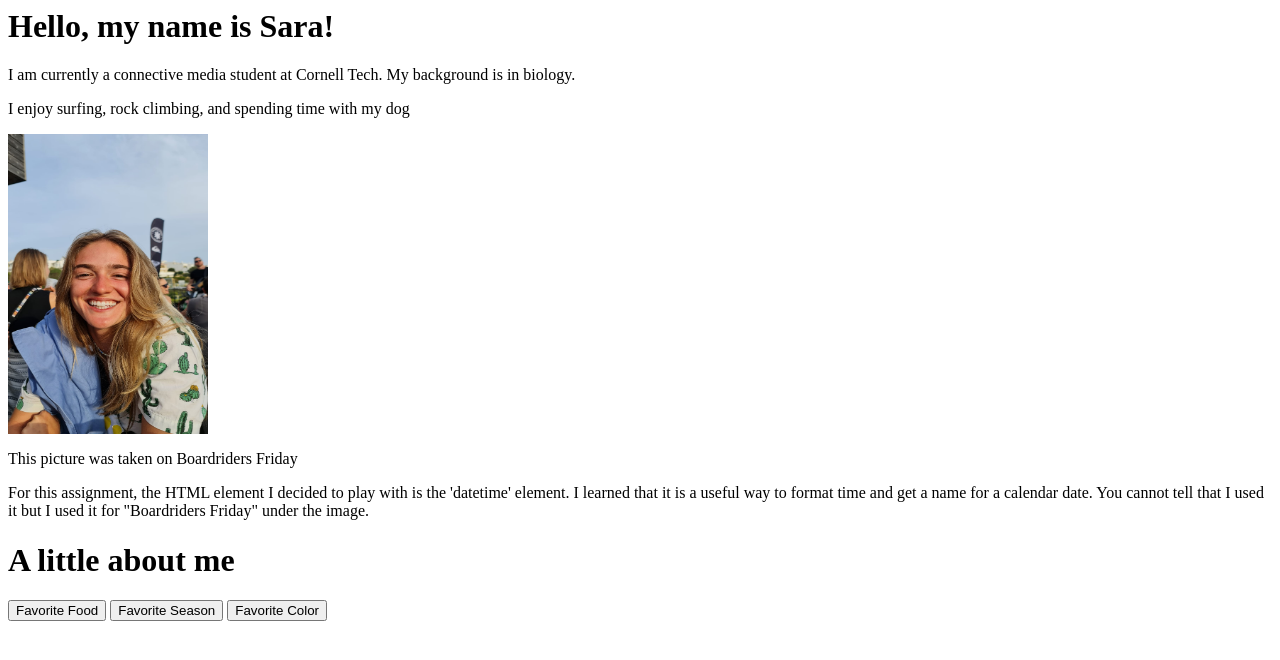
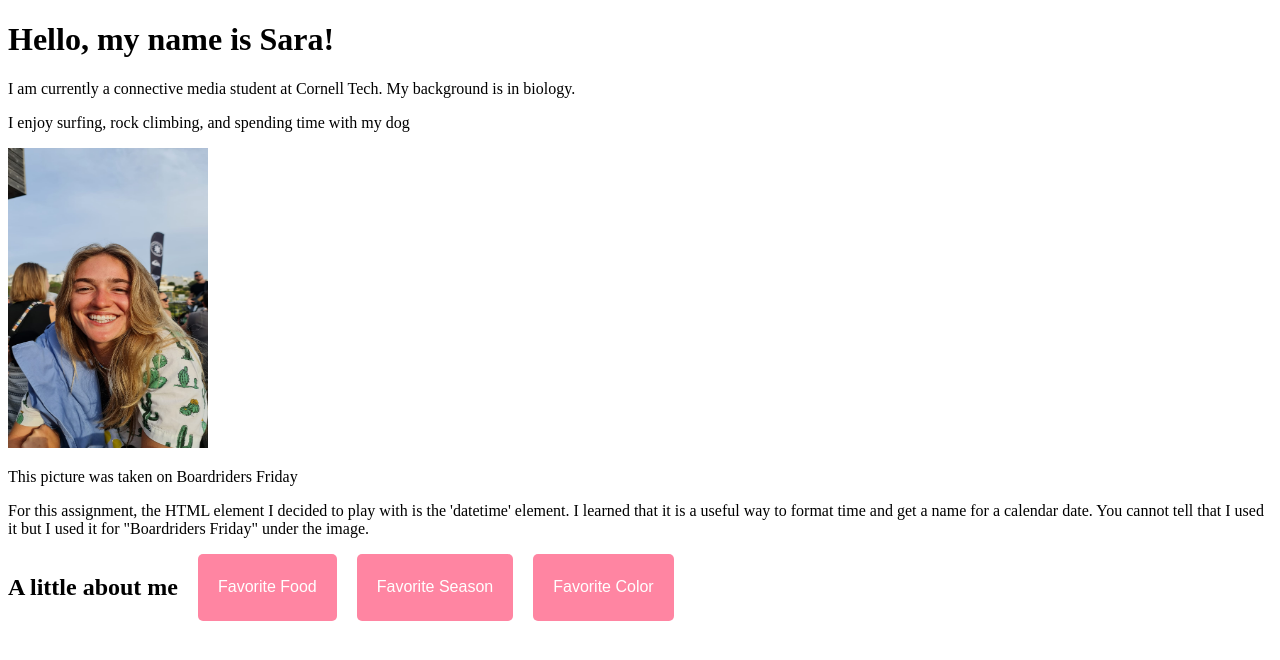
Before and after one commit to Sarafzr/bss_hw3, a plain HTML site: page index.html in a window 1280 px wide. Drawn offline with Linux system fonts and the light colour scheme.

Commit message:
office hour changes

```diff
--- a/index.html
+++ b/index.html
@@ -1,3 +1,11 @@
+<!DOCTYPE html>
+<html>
+<head>
+    <link rel="stylesheet" href="styles.css">
+    <title>test</title>
+</head>
+<body>
+
     <h1>Hello, my name is Sara!</h1>
     <p>I am currently a connective media student at Cornell Tech. My background is in biology.</p>
     <p>I enjoy surfing, rock climbing, and spending time with my dog</p>
@@ -7,9 +15,12 @@
         I learned that it is a useful way to format time and get a name for a calendar date.
         You cannot tell that I used it but I used it for "Boardriders Friday" under the image.
     </p>
-<h1>A little about me</h1>
     <section class="about-me">
+        <h2>A little about me</h2>
         <button type="button" class="about-button" onclick="alert('Grapes')">Favorite Food</button>
         <button type="button" class="about-button" onclick="alert('Summer')">Favorite Season</button>
         <button type="button" class="about-button" onclick="alert('Pink')">Favorite Color</button>
     </section>
+
+</body>
+</html>
--- a/styles.css
+++ b/styles.css
@@ -1,13 +1,14 @@
 .about-me {
     display: flex;
-    justify-content: center;
-    align-items: center;
+    /* justify-content: center; */
+    /* align-items: center; */
     gap: 20px;
     flex-wrap: wrap;
-    padding: 20px;
+    /* padding: 20px; */
 }
 
 .about-button {
+    display: block;
     padding: 10px 20px;
     font-size: 16px;
     border: none;
@@ -21,3 +22,4 @@
 .about-button:hover {
     transform: scale(1.2);
     background-color: #ff608b;
+}
```
Lines whose indentation alone changed are shown as unchanged.
